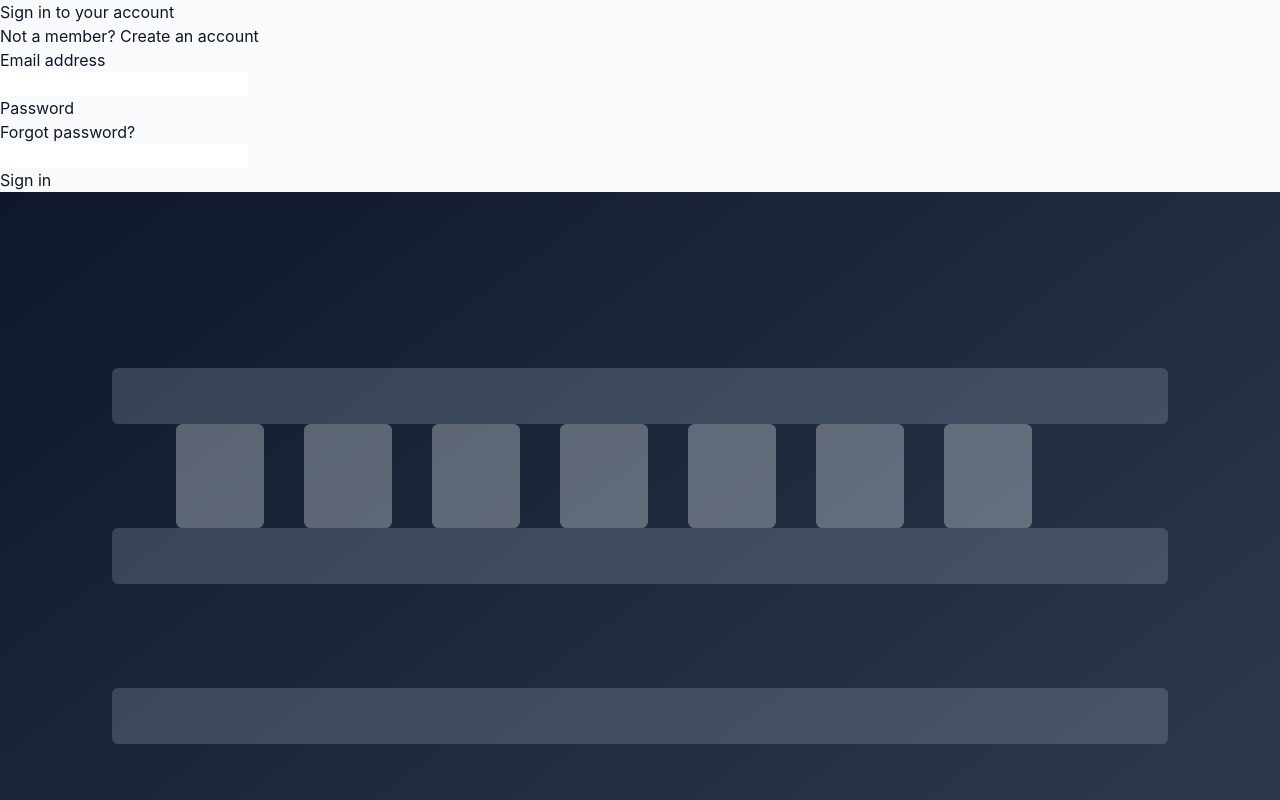
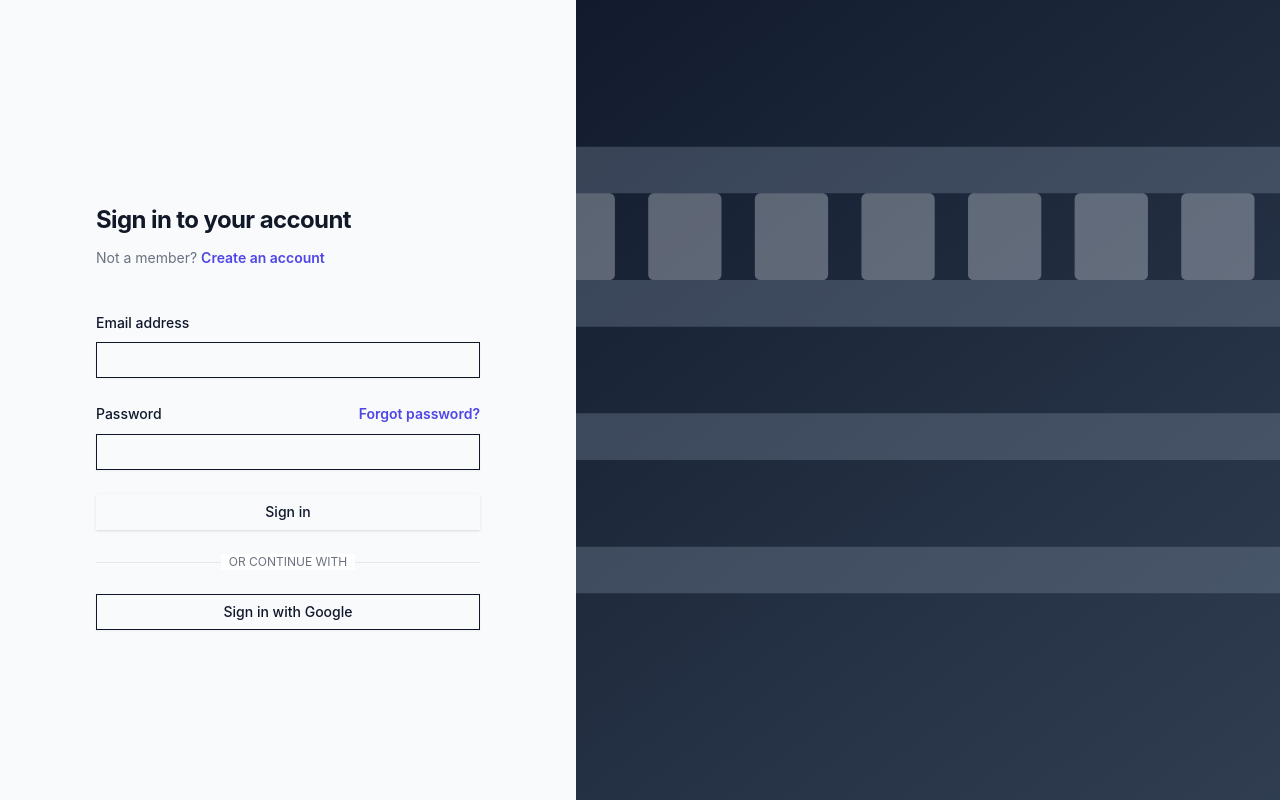
Before and after one commit to harshit-siraswal/Core_Inventory, a React (Vite) app in the folder frontend/: page /login in a window 1280 px wide. Shown: the top 800 px of the page. Built offline with nearby package versions, Linux system fonts and the light colour scheme; no server answers.

Commit message:
fix: restore frontend styling and add google sign-in

```diff
--- a/frontend/src/hooks/useAuth.tsx
+++ b/frontend/src/hooks/useAuth.tsx
@@ -2,6 +2,8 @@ import { createContext, useContext, useEffect, useState, type ReactNode } from '
 import { api } from '../lib/api';
 import { useNavigate } from 'react-router-dom';
 import { toast } from 'sonner';
+import { signInWithPopup } from 'firebase/auth';
+import { auth, googleProvider } from '../lib/firebase';
 
 interface User {
   id: string;
@@ -14,6 +16,7 @@ interface AuthContextType {
   user: User | null;
   loading: boolean;
   login: (token: string) => Promise<void>;
+  loginWithGoogle: () => Promise<void>;
   logout: () => void;
 }
 
@@ -26,6 +29,13 @@ export function AuthProvider({ children }: { children: ReactNode }) {
 
   useEffect(() => {
     const initAuth = async () => {
+      const savedGoogleUser = localStorage.getItem('google_user');
+      if (savedGoogleUser) {
+        setUser(JSON.parse(savedGoogleUser) as User);
+        setLoading(false);
+        return;
+      }
+
       const token = localStorage.getItem('access_token');
       if (token) {
         try {
@@ -69,15 +79,42 @@ export function AuthProvider({ children }: { children: ReactNode }) {
     }
   };
 
+  const loginWithGoogle = async () => {
+    setLoading(true);
+    try {
+      const result = await signInWithPopup(auth, googleProvider);
+      const firebaseUser = result.user;
+
+      const mappedUser: User = {
+        id: firebaseUser.uid,
+        email: firebaseUser.email ?? 'unknown@example.com',
+        name: firebaseUser.displayName ?? 'Google User',
+        role: 'STAFF',
+      };
+
+      setUser(mappedUser);
+      localStorage.setItem('google_user', JSON.stringify(mappedUser));
+      localStorage.removeItem('access_token');
+      toast.success('Signed in with Google');
+      navigate('/');
+    } catch (error) {
+      toast.error('Google sign-in failed');
+      throw error;
+    } finally {
+      setLoading(false);
+    }
+  };
+
   const logout = () => {
     localStorage.removeItem('access_token');
+    localStorage.removeItem('google_user');
     setUser(null);
     toast.success('Logged out successfully');
     navigate('/login');
   };
 
   return (
-    <AuthContext.Provider value={{ user, loading, login, logout }}>
+    <AuthContext.Provider value={{ user, loading, login, loginWithGoogle, logout }}>
       {children}
     </AuthContext.Provider>
   );
--- a/frontend/src/lib/firebase.ts
+++ b/frontend/src/lib/firebase.ts
@@ -1,6 +1,7 @@
 // Import the functions you need from the SDKs you need
 import { initializeApp } from "firebase/app";
 import { getAnalytics } from "firebase/analytics";
+import { getAuth, GoogleAuthProvider } from "firebase/auth";
 
 // Your web app's Firebase configuration
 const firebaseConfig = {
@@ -16,3 +17,5 @@ const firebaseConfig = {
 // Initialize Firebase
 export const app = initializeApp(firebaseConfig);
 export const analytics = typeof window !== "undefined" ? getAnalytics(app) : null;
+export const auth = getAuth(app);
+export const googleProvider = new GoogleAuthProvider();
--- a/frontend/src/pages/auth/Login.tsx
+++ b/frontend/src/pages/auth/Login.tsx
@@ -24,7 +24,7 @@ interface AuthResponse {
 }
 
 export function Login() {
-  const { login } = useAuth();
+  const { login, loginWithGoogle } = useAuth();
   const {
     register,
     handleSubmit,
@@ -104,6 +104,24 @@ export function Login() {
           <Button type="submit" className="w-full" disabled={isSubmitting}>
             {isSubmitting ? 'Signing in...' : 'Sign in'}
           </Button>
+
+          <div className="relative">
+            <div className="absolute inset-0 flex items-center" aria-hidden="true">
+              <div className="w-full border-t border-gray-200" />
+            </div>
+            <div className="relative flex justify-center text-xs uppercase">
+              <span className="bg-white px-2 text-gray-500">Or continue with</span>
+            </div>
+          </div>
+
+          <Button
+            type="button"
+            variant="outline"
+            className="w-full"
+            onClick={() => void loginWithGoogle()}
+          >
+            Sign in with Google
+          </Button>
         </form>
       </div>
     </div>
--- a/frontend/tailwind.config.js
+++ b/frontend/tailwind.config.js
@@ -1,8 +1,50 @@
 /** @type {import('tailwindcss').Config} */
 export default {
-  content: [],
+  darkMode: ['class'],
+  content: ['./index.html', './src/**/*.{ts,tsx,js,jsx}'],
   theme: {
-    extend: {},
+    extend: {
+      colors: {
+        background: 'hsl(var(--background))',
+        foreground: 'hsl(var(--foreground))',
+        card: {
+          DEFAULT: 'hsl(var(--card))',
+          foreground: 'hsl(var(--card-foreground))',
+        },
+        popover: {
+          DEFAULT: 'hsl(var(--popover))',
+          foreground: 'hsl(var(--popover-foreground))',
+        },
+        primary: {
+          DEFAULT: 'hsl(var(--primary))',
+          foreground: 'hsl(var(--primary-foreground))',
+        },
+        secondary: {
+          DEFAULT: 'hsl(var(--secondary))',
+          foreground: 'hsl(var(--secondary-foreground))',
+        },
+        muted: {
+          DEFAULT: 'hsl(var(--muted))',
+          foreground: 'hsl(var(--muted-foreground))',
+        },
+        accent: {
+          DEFAULT: 'hsl(var(--accent))',
+          foreground: 'hsl(var(--accent-foreground))',
+        },
+        destructive: {
+          DEFAULT: 'hsl(var(--destructive))',
+          foreground: 'hsl(var(--destructive-foreground))',
+        },
+        border: 'hsl(var(--border))',
+        input: 'hsl(var(--input))',
+        ring: 'hsl(var(--ring))',
+      },
+      borderRadius: {
+        lg: 'var(--radius)',
+        md: 'calc(var(--radius) - 2px)',
+        sm: 'calc(var(--radius) - 4px)',
+      },
+    },
   },
-  plugins: [],
-}
+  plugins: [require('tailwindcss-animate')],
+};
```
